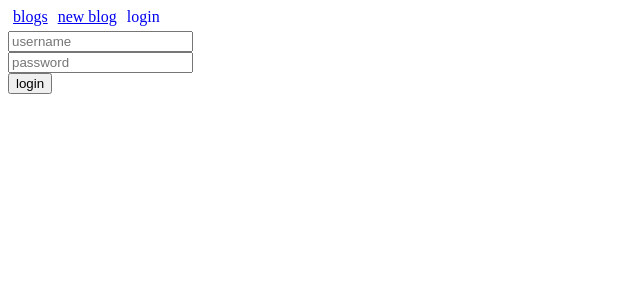
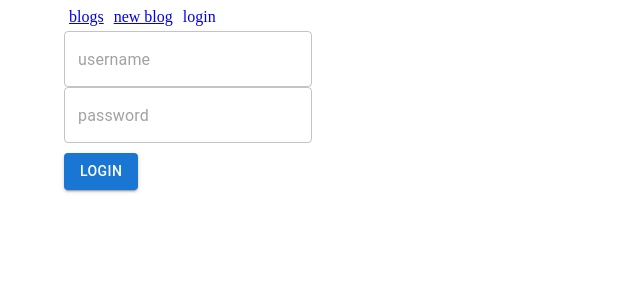
Before and after one commit to karlmartinlokk/FSO-bloglist-frontend, a React (Vite) app: page /login in a window 1280 px wide. Shown: the top 300 px of the page, without its empty margins (0-640 px from the left). Built offline with nearby package versions, Linux system fonts and the light colour scheme; no server answers.

Commit message:
exercise 5.29 complete

```diff
--- a/package.json
+++ b/package.json
@@ -11,6 +11,9 @@
     "test": "vitest run"
   },
   "dependencies": {
+    "@emotion/react": "^11.14.0",
+    "@emotion/styled": "^11.14.1",
+    "@mui/material": "^9.5.0",
     "axios": "^1.9.0",
     "jwt-decode": "^4.0.0",
     "react": "^19.1.0",
--- a/src/App.jsx
+++ b/src/App.jsx
@@ -10,6 +10,8 @@ import Notification from './components/Notification'
 import blogService from './services/blogs'
 
 import { jwtDecode } from 'jwt-decode'
+
+import { Container } from '@mui/material'
 
 const App = () => {
   const [user, setUser] = useState(null)
@@ -97,7 +99,7 @@ const App = () => {
   }
 
   return (
-    <>
+    <Container>
       <div style={{paddingBottom: '5px'}}>
         <Link style={padding} to="/">blogs</Link>
         <Link style={padding} to="/create">new blog</Link>
@@ -139,7 +141,7 @@ const App = () => {
           <Login setUser={setUser}/>
         } />
       </Routes>
-    </>
+    </Container>
   )
 }
 
--- a/src/components/BlogForm.jsx
+++ b/src/components/BlogForm.jsx
@@ -1,4 +1,5 @@
 import { useState } from 'react';
+import { TextField, Button } from '@mui/material'
 
 const Create = ({ createBlog }) => {
   const [title, setTitle] = useState('')
@@ -21,28 +22,28 @@ const Create = ({ createBlog }) => {
     <div>
       <h2>Create new blog:</h2>
       <form onSubmit={handleCreate}>
-        <input
+        <TextField
           type='text'
           value={title}
           onChange={({ target }) => setTitle(target.value)}
           placeholder='title'
         />
         <br/>
-        <input
+        <TextField
           type='text'
           value={author}
           onChange={({ target }) => setAuthor(target.value)}
           placeholder='author'
         />
         <br/>
-        <input
+        <TextField
           type='text'
           value={url}
           onChange={({ target }) => setUrl(target.value)}
           placeholder='url'
         />
         <br/>
-        <button type='submit'>Create</button>
+        <Button type='submit' variant="contained" style={{ marginTop: 10 }}>Create</Button>
       </form>
     </div>
   )}
--- a/src/components/LoginForm.jsx
+++ b/src/components/LoginForm.jsx
@@ -1,3 +1,5 @@
+import { TextField, Button } from '@mui/material'
+
 const LoginForm = ({
   handleLogin,
   handleUsernameChange,
@@ -8,7 +10,7 @@ const LoginForm = ({
   return(
     <form onSubmit={handleLogin}>
       <div>
-        <input
+        <TextField
           type="text"
           value={username}
           onChange={handleUsernameChange}
@@ -16,14 +18,14 @@ const LoginForm = ({
         />
       </div>
       <div>
-        <input
+        <TextField
           type="password"
           value={password}
           onChange={handlePasswordChange}
           placeholder="password"
         />
       </div>
-      <button type="submit">login</button>
+      <Button type="submit" variant="contained" style={{ marginTop: 10 }}>login</Button>
     </form>
   )
 }
--- a/src/components/Notification.jsx
+++ b/src/components/Notification.jsx
@@ -1,12 +1,14 @@
+import { Alert } from '@mui/material'
+
 const Notification = ({ message }) => {
   if (!message) {
     return null
   }
 
   return (
-    <div className='notification'>
-      <h3>{message}</h3>
-    </div>
+    <Alert style={{ marginTop: 10, marginBottom: 10 }} severity={message.type}>
+      <h3>{message.text}</h3>
+    </Alert>
 
   )
 }
```
Also changed, not shown: 1 other file (tests, documents, lock files or other folders).
